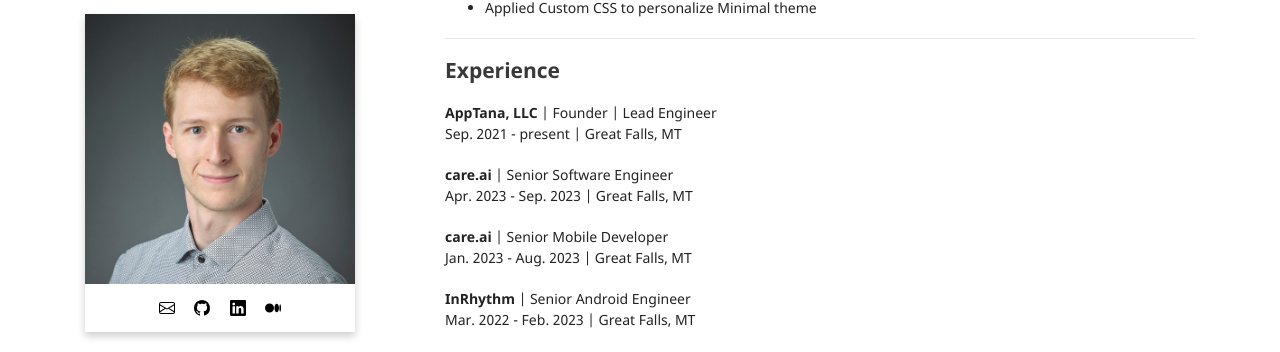
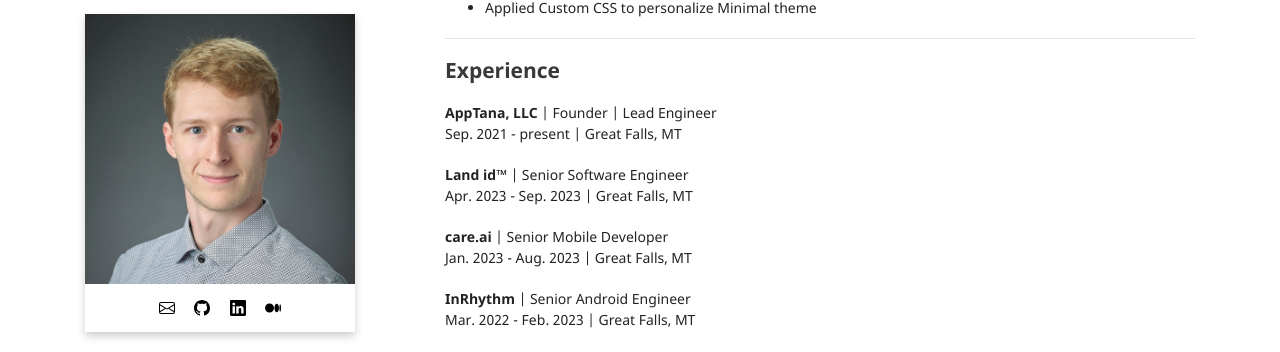
Before and after one commit to data-programmer/data-programmer.github.io, a Jekyll site: the page built from index.md, in a window 1280 px wide and 900 px high, scrolled down 4397 px. Shown: the part 95-447 px from the top of the window. Built offline with Jekyll 4.4.1, drawn with Linux system fonts in a browser that asks for light colours.

Commit message:
Fixing comp name

```diff
--- a/_data/work.yml
+++ b/_data/work.yml
@@ -3,7 +3,7 @@
   title: "Founder | Lead Engineer"
   date: "Sep. 2021 - present"
 
-- company: "care.ai"
+- company: "Land id™"
   location: "Great Falls, MT"
   title: "Senior Software Engineer"
   date: "Apr. 2023 - Sep. 2023"
```
